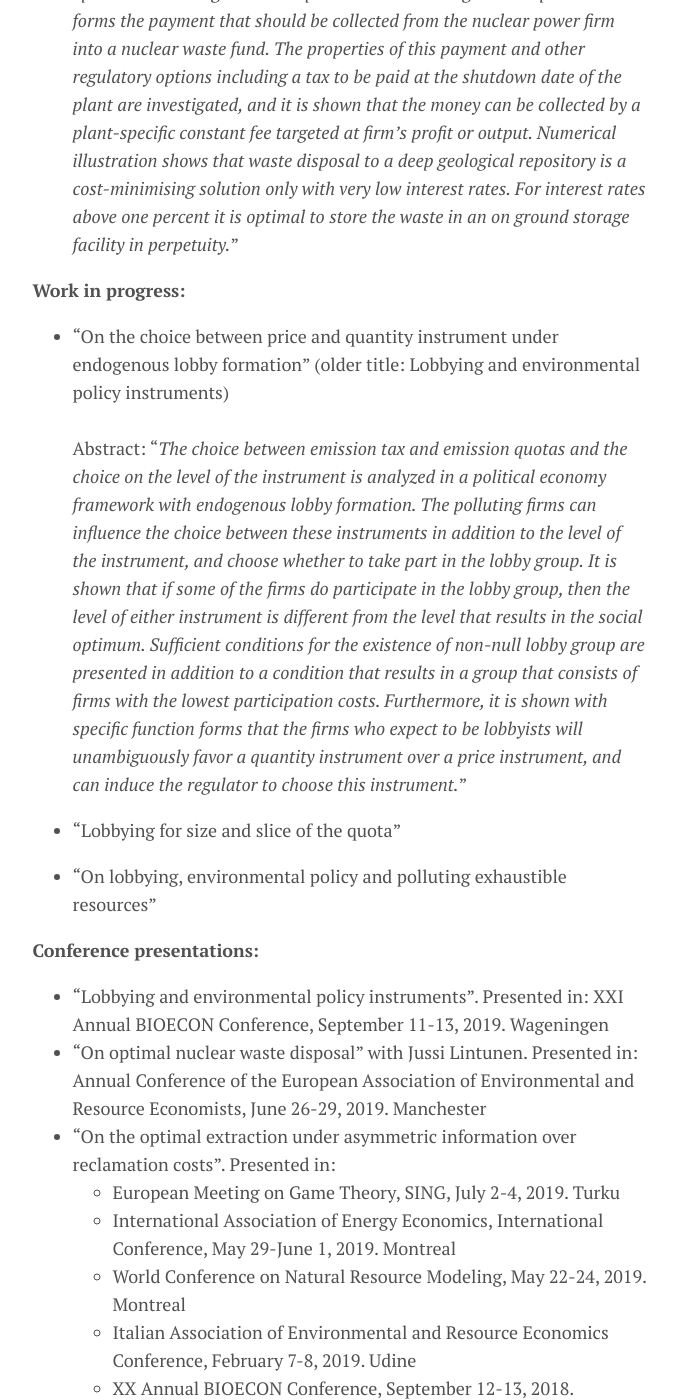
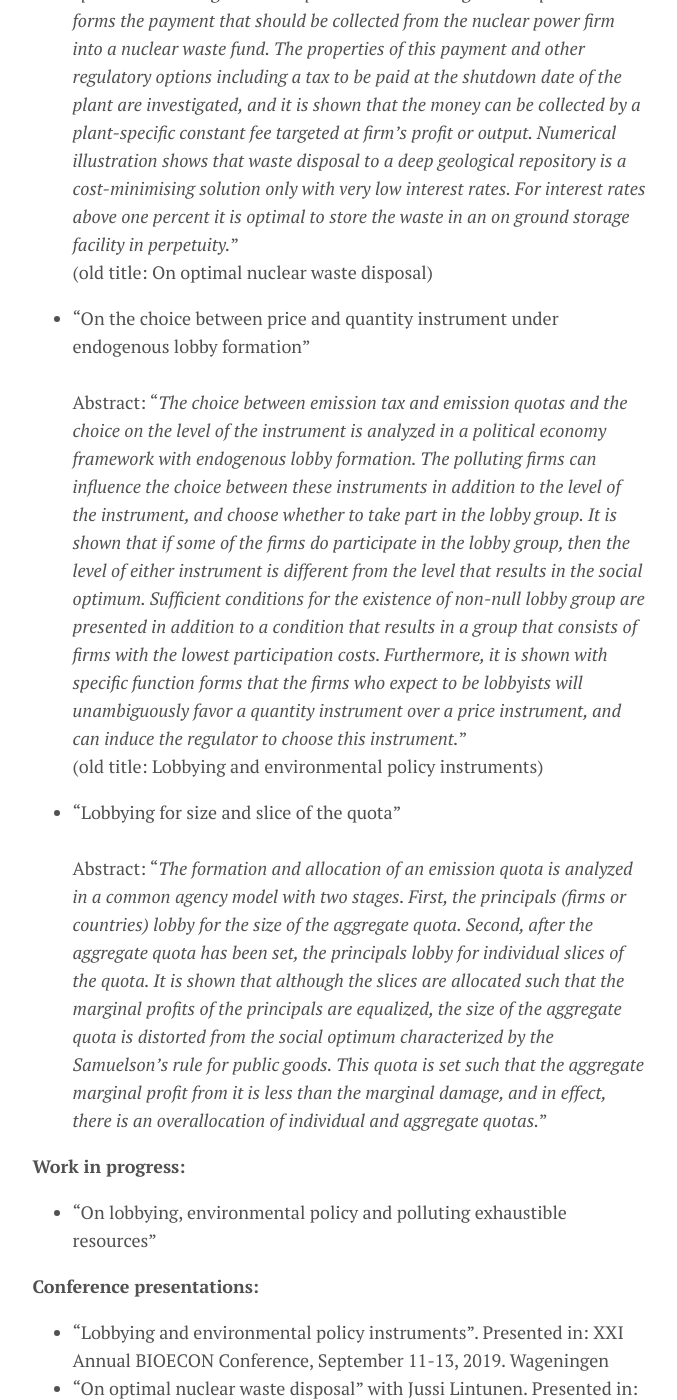
Before and after one commit to plappi/Milo, a Jekyll site: the page built from menu/research.md, in a window 1280 px wide and 1400 px high, scrolled down 2254 px. Shown: the whole window, without its empty margins (300-977 px from the left). Built offline with Jekyll 4.4.1, drawn with Linux system fonts in a browser that asks for light colours; nearby versions of some CDN libraries; some of the changed text lies outside the part shown.

Commit message:
Update research.md

```diff
--- a/menu/research.md
+++ b/menu/research.md
@@ -11,9 +11,11 @@ title: Research
 <br/>
 Abstract: "*The production of different exhaustible resources, and mining in particular, are a source of stock pollutants and the growth of these stocks can be constrained by abatement and taxation. However, the firm may have incentives to non-comply with these regulations. This study analyzes the enforcement of an emission tax in a dynamic model, which includes stock externalities and abatement by the mining firm and by natural processes. The purpose of this investigation is two-fold. First, to study the consequences of a given enforcement scheme in a dynamic model and to generalize the results from previous static models. Second, to analyze the time paths of control variables and the violation level. It is argued that non-compliance in itself does not necessarily imply that net emissions from the mine are excessive compared to the full-compliance emission level. It is the possibility of a zero emission report that may cause the divergence from the socially optimal emission levels. The time path of violation and hence the path of unpaid taxes can have multiple shapes depending on the type of tax applied.*"
 
-* Pauli Lappi, ["A model of optimal extraction and site reclamation"](https://plappi.github.io/Milo/assets/rehab-wp-Lappi-2018.pdf) (older title: A model of optimal extraction and rehabilitation), Resource and Energy Economics [DOI: 10.1016/j.reseneeco.2019.101126](https://doi.org/10.1016/j.reseneeco.2019.101126) <br/>
+* Pauli Lappi, ["A model of optimal extraction and site reclamation"](https://plappi.github.io/Milo/assets/rehab-wp-Lappi-2018.pdf), Resource and Energy Economics [DOI: 10.1016/j.reseneeco.2019.101126](https://doi.org/10.1016/j.reseneeco.2019.101126) <br/>
 <br/>
 Abstract: "*Environmental issues during and after extraction are a major problem in contemporary exhaustible resource production. Production operation deteriorates the state of the environment and is a source of possibly harmful emissions. After the extraction has ceased, the site is in need of reclamation and clean-up. This paper analyses the last two stages of exhaustible resource production: extraction and site reclamation decisions. The socially optimal regulation is investigated, and it is found that a pollution tax, a shut-down date and a requirement for the firm to deposit funds for costly reclamation can be used to incentivize socially optimal extraction of the resource. It is also found that the firm can be required to pay the monies to a reclamation trust at the beginning of the extraction operation, which protects the tax payers from the possible insolvency of the firm who tries to avoid paying for the reclamation.*"
+<br/>
+(old title: A model of optimal extraction and rehabilitation)
 
 **Working papers:**
 
@@ -21,18 +23,23 @@ Abstract: "*Environmental issues during and after extraction are a major problem
 <br/>
 Abstract: "*Polluting exhaustible resource extraction ends with costly reclamation and producers have better information about future reclamation costs than the regulator. This paper analyzes optimal contract between the regulator and the mining firm in a two-stage model, in which extraction and pollution generation is followed by reclamation with asymmetric information over reclamation costs. The contract consists of a pollution tax and a mechanism used for cost information revelation, and it extracts all the profit from the highest-cost type, leaves profits for the more efficient types and dictates a reclamation effort that is lower than the complete information effort. It is further shown that the optimal  pollution tax under asymmetric information can be lower or higher than the tax under complete information. In addition, the exclusion of the most expensive types is analyzed. The results can help to design policies that improve the existing ones by saving public funds, by improving the state of the environment and by excluding those mining operations that do not produce (net) benefits for the society.*"
 
-* "From cradle to grave? On optimal nuclear waste disposal" with Jussi Lintunen, submitted (older title: On optimal nuclear waste disposal) <br/>
+* "From cradle to grave? On optimal nuclear waste disposal" with Jussi Lintunen, submitted <br/>
 <br/>
 Abstract: "*This paper analyses socially optimal nuclear plant operation and nuclear waste management. Two waiting rules are derived: the first characterizes the optimal continuation of electricity production, and the second gives the optimal nuclear waste disposal date. Both rules balance the cost and benefit of either continuing production or delaying waste disposal into a deep geological repository. In addition, multiple regulatory options are investigated. The optimized waste storage and disposal cost forms the payment that should be collected from the nuclear power firm into a nuclear waste fund. The properties of this payment and other regulatory options including a tax to be paid at the shutdown date of the plant are investigated, and it is shown that the money can be collected by a plant-specific constant fee targeted at firm's profit or output. Numerical illustration shows that waste disposal to a deep geological repository is a cost-minimising solution only with very low interest rates. For interest rates above one percent it is optimal to store the waste in an on ground storage facility in perpetuity.*"
+<br/>
+(old title: On optimal nuclear waste disposal)
+
+* "On the choice between price and quantity instrument under endogenous lobby formation" <br/>
+<br/>
+Abstract: "*The choice between emission tax and emission quotas and the choice on the level of the instrument is analyzed in a political economy framework with endogenous lobby formation. The polluting firms can influence the choice between these instruments in addition to the level of the instrument, and choose whether to take part in the lobby group. It is shown that if some of the firms do participate in the lobby group, then the level of either instrument is different from the level that results in the social optimum. Sufficient conditions for the existence of non-null lobby group are presented in addition to a condition that results in a group that consists of firms with the lowest participation costs.  Furthermore, it is shown with specific function forms that the firms who expect to be lobbyists will unambiguously favor a quantity instrument over a price instrument, and can induce the regulator to choose this instrument.*"
+<br/>
+(old title: Lobbying and environmental policy instruments)
+
+* "Lobbying for size and slice of the quota"<br/>
+<br/>
+Abstract: "*The formation and allocation of an emission quota is analyzed in a common agency model with two stages. First, the principals (firms or countries) lobby for the size of the aggregate quota. Second, after the aggregate quota has been set, the principals lobby for individual slices of the quota. It is shown that although the slices are allocated such that the marginal profits of the principals are equalized, the size of the aggregate quota is distorted from the social optimum characterized by the Samuelson's rule for public goods. This quota is set such that the aggregate marginal profit from it is less than the marginal damage, and in effect, there is an overallocation of individual and aggregate quotas.*"
 
 **Work in progress:**
-
-* "On the choice between price and quantity instrument under endogenous lobby formation" (older title: Lobbying and environmental policy instruments) <br/>
-<br/>
-Abstract: "*The choice between emission tax and emission quotas and the choice on the level of the instrument is analyzed in a political economy framework with endogenous lobby formation. The polluting firms can influence the choice between these instruments in addition to the level of the instrument, and choose whether to take part in the lobby group.
-It is shown that if some of the firms do participate in the lobby group, then the level of either instrument is different from the level that results in the social optimum. Sufficient conditions for the existence of non-null lobby group are presented in addition to a condition that results in a group that consists of firms with the lowest participation costs.  Furthermore, it is shown with specific function forms that the firms who expect to be lobbyists will unambiguously favor a quantity instrument over a price instrument, and can induce the regulator to choose this instrument.*"
-
-* "Lobbying for size and slice of the quota"
 
 * "On lobbying, environmental policy and polluting exhaustible resources"
 
```
